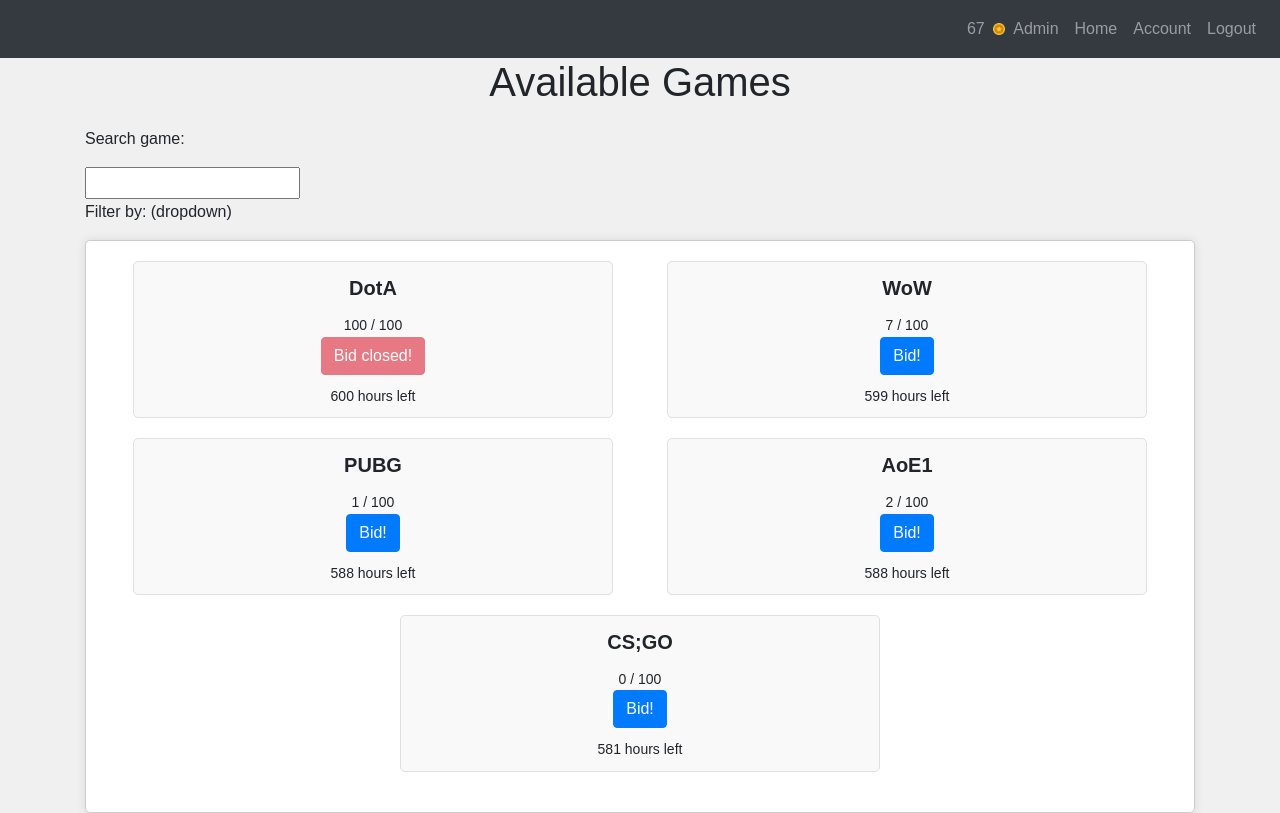
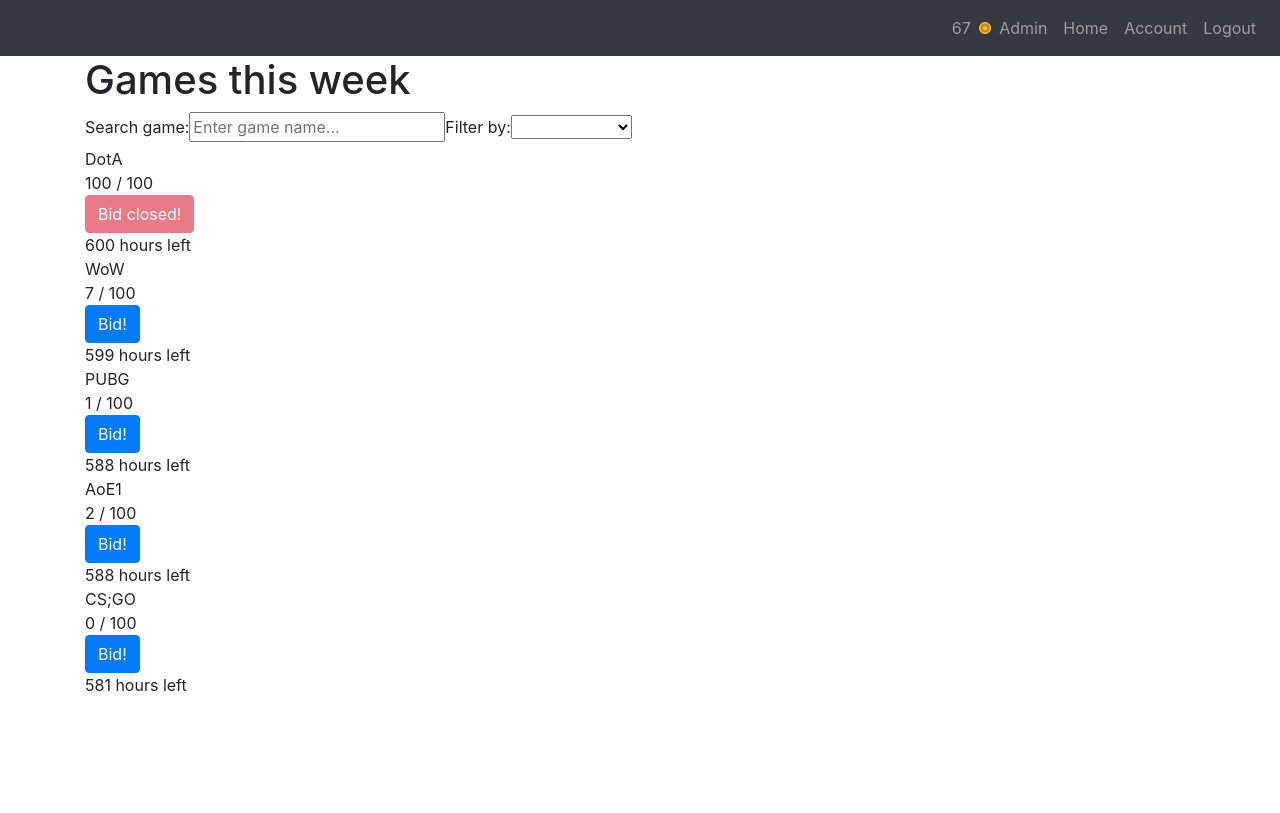
Before and after one commit to StefanMS/bb, a Flask app: page / in a window 1280 px wide. After the commit the page ends 691 px from the top, so only its background shows below. Run offline with Flask 3, Linux system fonts and the light colour scheme; a user stored in the database is signed in; some libraries are stand-ins or nearby versions.

Commit message:
Code_cleanup

```diff
--- a/website/templates/home.html
+++ b/website/templates/home.html
@@ -2,15 +2,23 @@
 {% block title %}Home | Bidder{% endblock %}
 
 {% block content %}
-<h1>Available Games</h1>
+<h1>Games this week</h1>
 
 <section id="app_container">
 
 <div class="search-container" >
-    <p> Search game: </p>
-    <input type="text" v-model="searched_item">
-    <!-- <p> [[ item ]]</p> -->
-    <p> Filter by: (dropdown)</p>
+    <label for="search-input">Search game:</label>
+    <input id="search-input"
+    type="text"
+    v-model="searched_item"
+    placeholder="Enter game name...">
+    <label for="filter-dropdown">Filter by:</label>
+    <select id="filter-dropdown" v-model="selected_filter">
+        <option value="genre">Genre</option>
+        <option value="platform">Platform</option>
+        <option value="release">Release Year</option>
+        <!-- Add more filter options as needed -->
+    </select>
 </div>
 
 
@@ -24,8 +32,8 @@
 
             <span v-if=" game['enrolled_user'] == True ">
                 <div> Already enlisted</div>
-                <form method="POST" action="/bid?gameid=[[game['id']]]">
-                    <button type="submit" class="btn btn-primary">Bid again!</button>
+                <form ref="form">
+                    <button @click="bidGame" type="submit" class="btn btn-primary">Bid again!</button>
                 </form>
             </span>
             <span v-else>
@@ -46,10 +54,6 @@
 
     </div>
 </div>
-
-
-
-
 
 <!-- <div class="game-container">
 
@@ -91,86 +95,10 @@
 </section>
 
 
-<style>
-    body {
-        font-family: Arial, sans-serif;
-        line-height: 1.6;
-        margin: 0;
-        padding: 0;
-        background-color: #f0f0f0;
-    }
 
-    /* Improve header styles */
-    h1, h2 {
-        text-align: center;
-        margin-bottom: 20px;
-    }
-
-    /* Improve game container styles */
-    .game-container {
-        display: flex;
-        flex-wrap: wrap;
-        justify-content: space-around;
-        background-color: #ffffff;
-        border: 1px solid #cccccc;
-        border-radius: 5px;
-        padding: 20px;
-        box-shadow: 0px 0px 10px rgba(0, 0, 0, 0.1);
-    }
-
-    /* Improve game card styles */
-    .game-card {
-        width: 45%;
-        margin-bottom: 20px;
-        text-align: center;
-        border: 1px solid #e0e0e0;
-        border-radius: 5px;
-        padding: 10px;
-        background-color: #f9f9f9;
-    }
-
-    .game-title {
-        font-size: 20px;
-        font-weight: bold;
-        margin-bottom: 10px;
-    }
-
-    .game-image img {
-        width: 100%;
-        height: auto;
-        border-radius: 5px;
-        box-shadow: 0px 0px 5px rgba(0, 0, 0, 0.2);
-    }
-
-    .game-capacity {
-        font-size: 14px;
-        margin-top: 10px;
-    }
-
-    .game-countdown {
-        font-size: 14px;
-        margin-top: 10px;
-    }
-
-    .game-status {
-        font-size: 14px;
-        color: #007bff;
-        margin-top: 10px;
-    }
-
-    .btn {
-        cursor: pointer;
-    }
-
-</style>
 <script
     src="https://unpkg.com/vue@3/dist/vue.global.js"
     ></script>
-<!-- <script
-    type="text/javascript"
-    src="{{ url_for('static', filename='search.js')}}"
-
-></script> -->
 <script>
     var games_json = {{ games_json|tojson|safe }};
     const app = Vue.createApp({
@@ -180,13 +108,16 @@
                 searched_item: '',
             };
         },
+        methods: {
+            bidGame() {
+
+            }
+        },
         computed: {
             filteredGames() {
                 return this.games_json.filter(game => game.name.toLowerCase().includes(this.searched_item.toLowerCase()));
             }
         },
-
-
         delimiters: ['[[',']]']
     });
     app.mount('#app_container');
```
